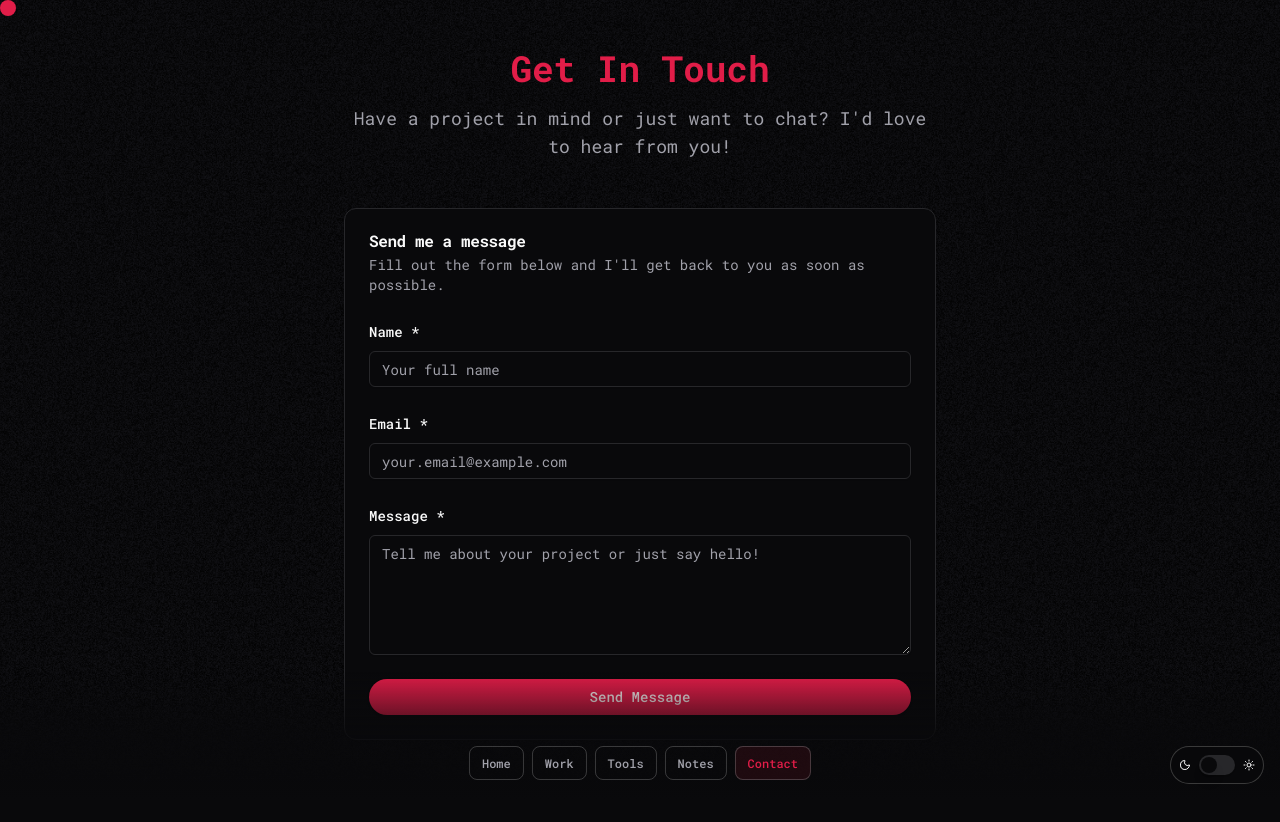
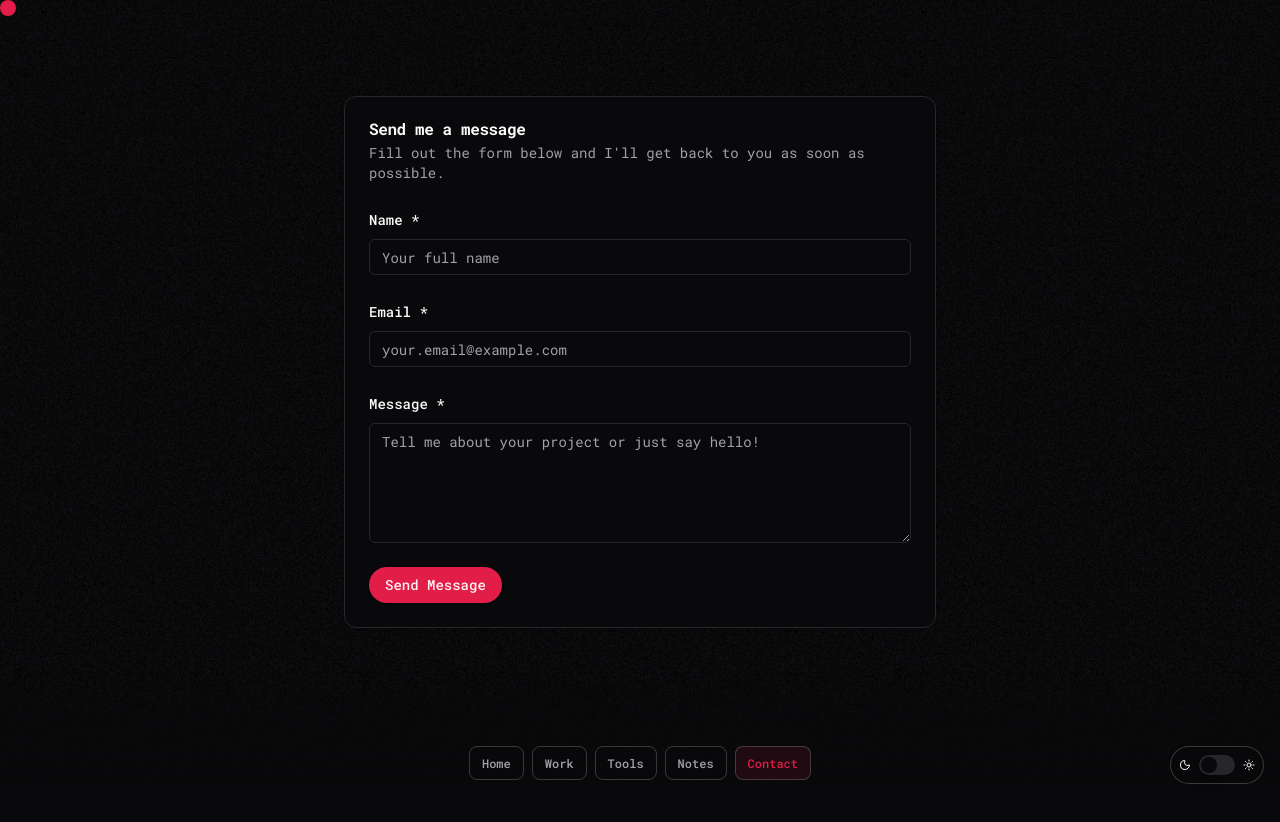
Before and after one commit to ctrl-sk/shockyin, a Next.js app: page /contact in a window 1280 px wide. Shown: the top 822 px of the page. Built offline with nearby package versions, Linux system fonts and the light colour scheme.

Commit message:
Contact page

```diff
--- a/src/app/contact/page.tsx
+++ b/src/app/contact/page.tsx
@@ -55,13 +55,7 @@ export default function Contact() {
   }
 
   return (
-    <div className="mx-auto max-w-[640px] px-6 py-12">
-      <div className="mb-12 text-center">
-        <h1 className="text-4xl font-bold text-primary mb-4">Get In Touch</h1>
-        <p className="text-lg text-muted-foreground">
-          Have a project in mind or just want to chat? I&apos;d love to hear from you!
-        </p>
-      </div>
+    <div className="mx-auto mt-12 max-w-[640px] px-6 py-12">
 
       <Card>
         <CardHeader>
@@ -123,7 +117,7 @@ export default function Contact() {
 
               <Button
                 type="submit"
-              className="w-full rounded-full"
+                className="px-4 py-2 rounded-full"
                 disabled={isSubmitting || isSubmitted}
               >
                 {isSubmitting ? "Sending..." : "Send Message"}
```
Lines whose indentation alone changed are shown as unchanged.
